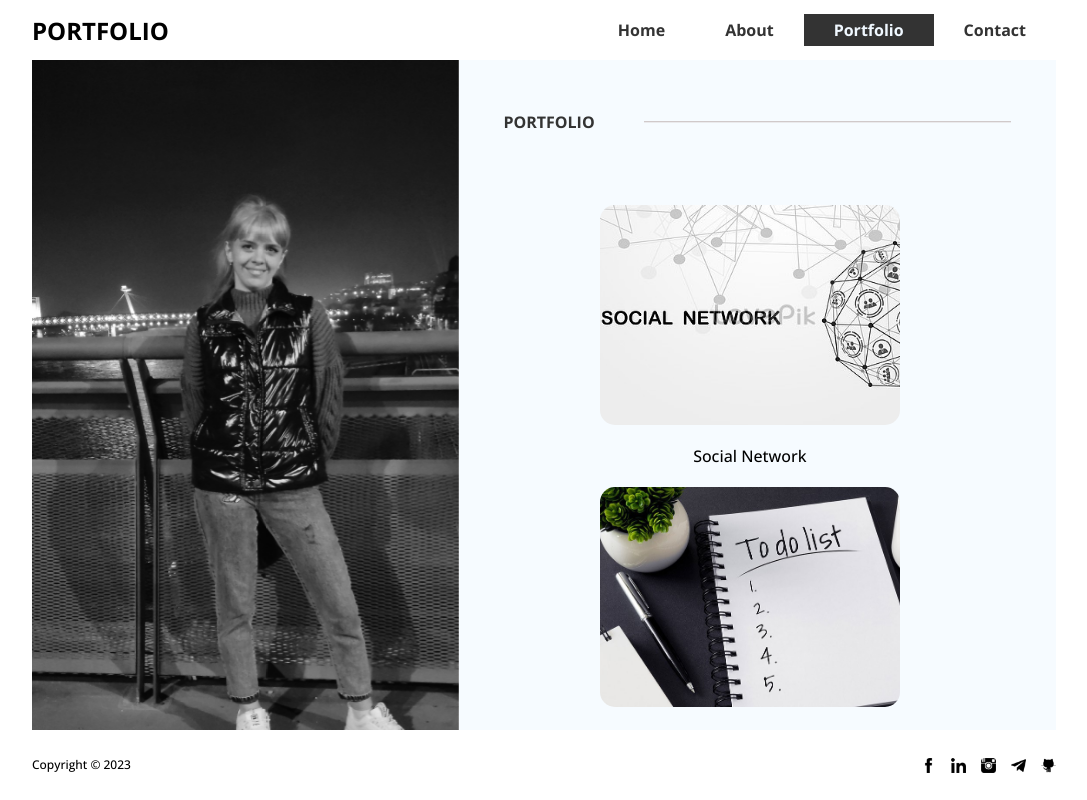
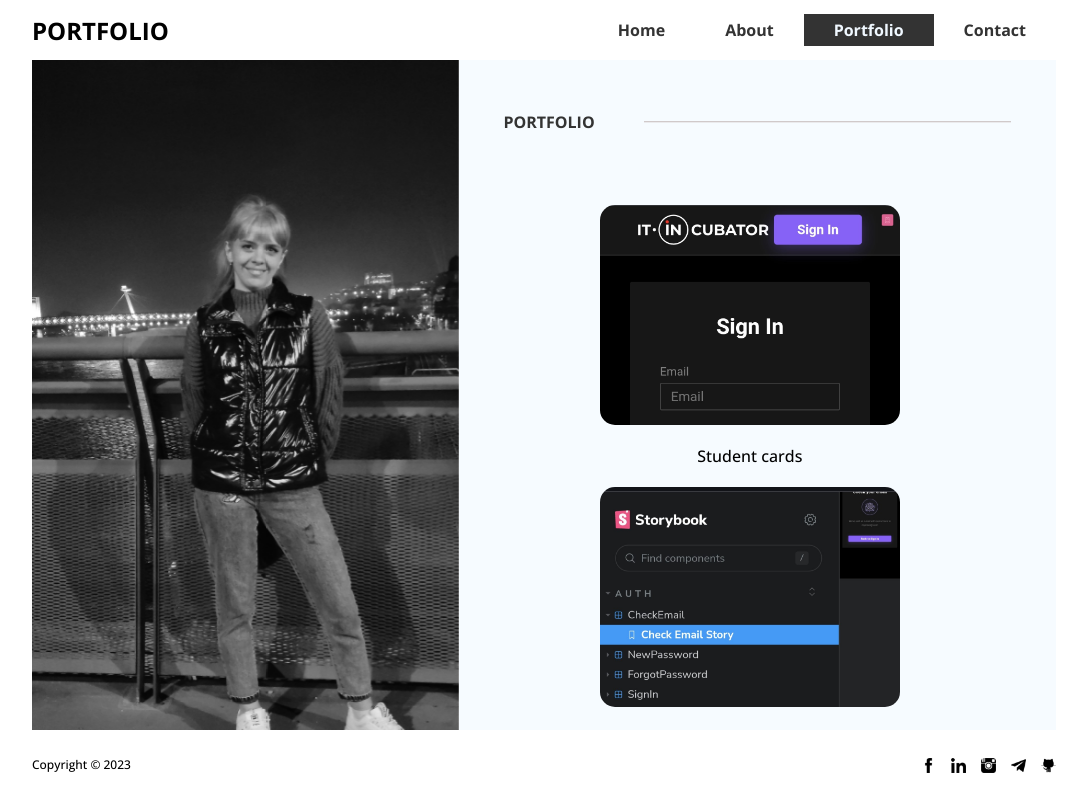
Before and after one commit to tania2501/portfolio, a React (Create React App) app: page /portfolio/Portfolio in a window 1280 px wide. Shown: the top 800 px of the page, without its empty margins (96-1183 px from the left). Built offline with nearby package versions, Linux system fonts and the light colour scheme.

Commit message:
add new cards

```diff
--- a/src/components/Portfolio/Portfolio.tsx
+++ b/src/components/Portfolio/Portfolio.tsx
@@ -5,6 +5,8 @@
 import count from "../../assets/img-folder/counter.jpg";
 import wom from "../../assets/img-folder/womaizing.jpg";
 import arr from "./../../assets/img-folder/arrow-31-32.png";
+import pro from "./../../assets/img-folder/project.jpg";
+import story from "./../../assets/img-folder/story.jpg";
 
 export const Portfolio = () => {
   return (
@@ -14,6 +16,34 @@
         <div></div>
       </div>
       <div className={s.main}>
+        <div className={s.mainItem}>
+          <div
+            className={s.item}
+            style={{ backgroundImage: `url(${pro})` }}
+          ></div>
+          <div className={s.overlay}>
+            <a href="https://student-cards.vercel.app">
+              <img src={arr} alt="#" />
+            </a>
+          </div>
+          <a href="https://student-cards.vercel.app/">
+            Student cards
+          </a>
+        </div>
+        <div className={s.mainItem}>
+          <div
+            className={s.item}
+            style={{ backgroundImage: `url(${story})` }}
+          ></div>
+          <div className={s.overlay}>
+            <a href="https://student-cards-glfz6k401-tania2501s-projects.vercel.app">
+              <img src={arr} alt="#" />
+            </a>
+          </div>
+          <a href="https://student-cards-glfz6k401-tania2501s-projects.vercel.app">
+            Student cards storybook
+          </a>
+        </div>
         <div className={s.mainItem}>
           <div
             className={s.item}
```
Also changed, not shown: src/assets/img-folder/project.jpg (added), src/assets/img-folder/story.jpg (added).
